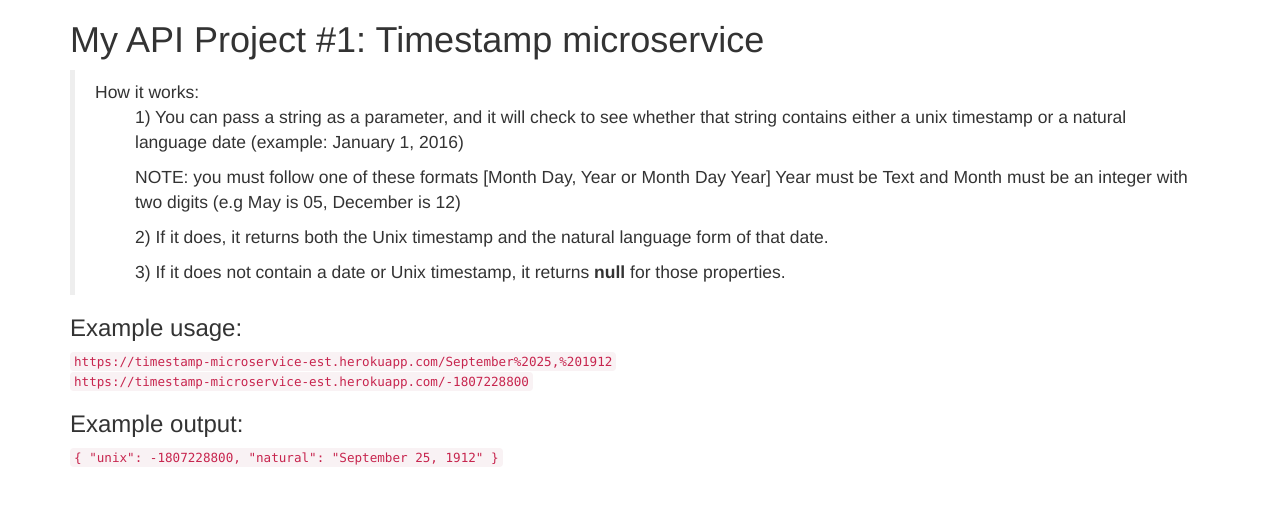
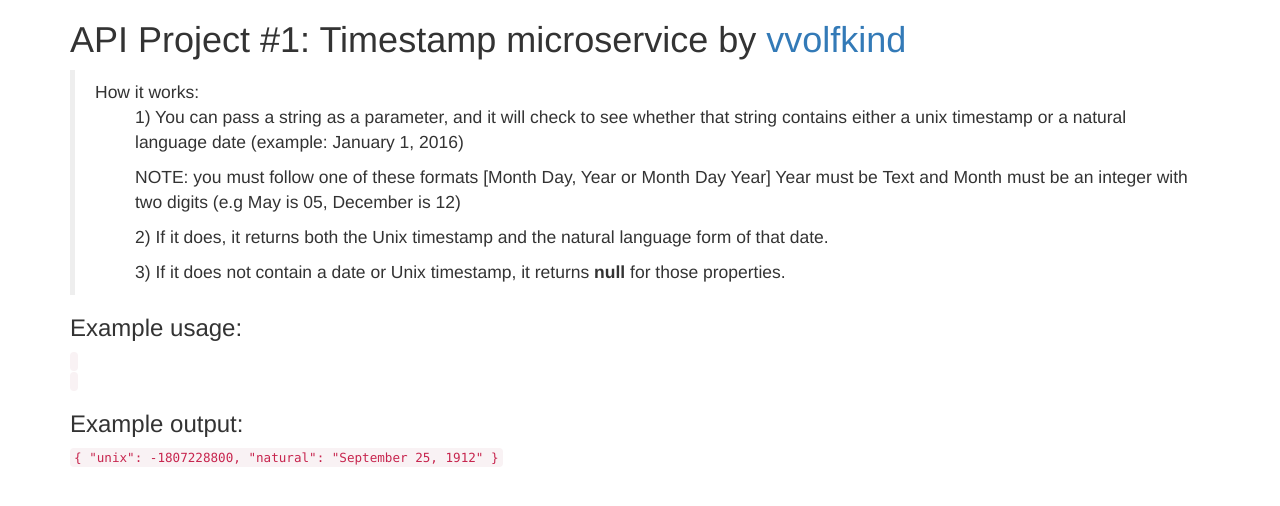
Before and after one commit to vvolfkind/timestamp-fcc, a website: page index.html in a window 1280 px wide. Drawn offline with nearby package versions, Linux system fonts and the light colour scheme.

Commit message:
Update index

```diff
--- a/index.html
+++ b/index.html
@@ -1,14 +1,12 @@
 <!doctype html>
 <html lang="en">
     <head>
-        <title>My Timestamp microservice</title>
+        <title>Timestamp microservice</title>
         <link rel="stylesheet" href="https://maxcdn.bootstrapcdn.com/bootstrap/3.3.6/css/bootstrap.min.css">
     </head>
     <body>
         <div class="container">
-            <h1 class="header">
-                My API Project #1: Timestamp microservice
-            </h1>
+            <h1 class="header">API Project #1: Timestamp microservice by <a href="https://www.freecodecamp.org/vvolfkind">vvolfkind</a></a></h1>
             <blockquote>
                 How it works:
                 <ul>1) You can pass a string as a parameter, and it will check to see whether that string
@@ -20,8 +18,8 @@
                 <ul>3) If it does not contain a date or Unix timestamp, it returns <strong>null</strong> for those properties.</ul>
             </blockquote>
             <h3>Example usage:</h3>
-            <code>https://timestamp-microservice-est.herokuapp.com/September%2025,%201912</code><br>
-            <code>https://timestamp-microservice-est.herokuapp.com/-1807228800</code>
+            <code></code><br>
+            <code></code>
             <h3>Example output:</h3>
             <code>
                 {
--- a/package.json
+++ b/package.json
@@ -1,12 +1,12 @@
 {
-  "name": "timestamp",
+  "name": "timestamp - FCC Backend API challenge",
   "version": "1.0.0",
   "description": "",
   "main": "index.js",
   "scripts": {
     "test": "echo \"Error: no test specified\" && exit 1"
   },
-  "author": "",
+  "author": "Rodo Raskovsky",
   "license": "ISC",
   "dependencies": {
     "express": "^4.15.2",
--- a/server.js
+++ b/server.js
@@ -47,5 +47,5 @@
 	}
 });
 app.listen(5600, function () {
-  console.log('Example app listening on port 5600!');
+  console.log('Microservice listening on port 5600!');
 });
```
